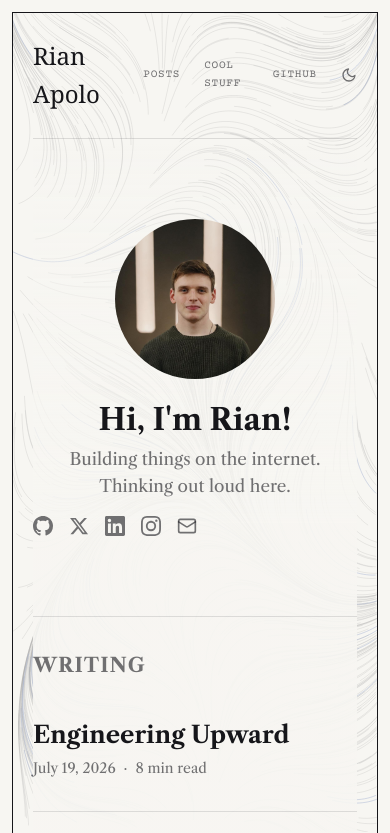
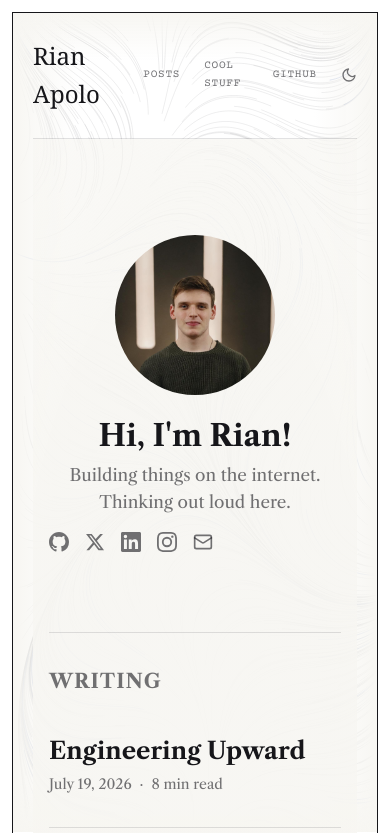
Before and after one commit to rianino/rianino.github.io, an Astro site: page / in a window 390 px wide. Shown: the top 833 px of the page. Built offline with nearby package versions, Linux system fonts and the light colour scheme; Astro itself is replaced by a stand-in of ours; a web font is replaced by a local one.

Commit message:
feat: Flow field fills the sheet; white only frames the page edges
Homepage water study now fills the whole framed sheet top-to-bottom. Body
background goes transparent on the homepage; a fixed edge-frame keeps white
only at the outer borders, and the content sits on a radial white wash with
generous padding so text has clear breathing room from the water.

```diff
--- a/src/components/FlowField.astro
+++ b/src/components/FlowField.astro
@@ -5,6 +5,7 @@
 ---
 
 <canvas id="cflow" aria-hidden="true"></canvas>
+<div class="flow-frame" aria-hidden="true"></div>
 
 <style>
   #cflow {
@@ -12,9 +13,22 @@
     inset: 12px; /* sit inside the framed sheet */
     width: calc(100% - 24px);
     height: calc(100% - 24px);
+    z-index: -2;
+    pointer-events: none;
+    opacity: 0.4;
+  }
+  /* White only at the outer edges of the sheet; the centre stays clear so the
+     flow field fills top, bottom and sides as the page scrolls. */
+  .flow-frame {
+    position: fixed;
+    inset: 12px;
     z-index: -1;
     pointer-events: none;
-    opacity: 0.4;
+    background:
+      linear-gradient(to right, var(--color-bg), transparent var(--space-16)),
+      linear-gradient(to left, var(--color-bg), transparent var(--space-16)),
+      linear-gradient(to bottom, var(--color-bg), transparent var(--space-12)),
+      linear-gradient(to top, var(--color-bg), transparent var(--space-12));
   }
 </style>
 
--- a/src/pages/index.astro
+++ b/src/pages/index.astro
@@ -27,17 +27,28 @@ const posts = (await getCollection('blog', ({ data }) => !data.draft))
 </BaseLayout>
 
 <style>
-  /* The water study shows through at the top, then the page fades toward the
-     background as you move down — the base stays 90% opaque so the flow field
-     remains faintly visible behind the content. */
+  /* The flow field fills the whole sheet; the content sits on a soft white
+     card whose edges dissolve into the water, with generous breathing room
+     between the text and where the wash gives way. */
   .veil {
     position: relative;
-    padding-block: var(--space-8);
-    background: linear-gradient(
-      to bottom,
-      transparent 0,
-      color-mix(in srgb, var(--color-bg) 55%, transparent) 12%,
-      color-mix(in srgb, var(--color-bg) 90%, transparent) 30%
+    padding-block: var(--space-16);
+    padding-inline: var(--space-12);
+    /* Radial wash: opaque under the text, fading to clear water at the sides
+       and top/bottom so the flow reads around the content. */
+    background: radial-gradient(
+      130% 75% at 50% 40%,
+      color-mix(in srgb, var(--color-bg) 90%, transparent) 0,
+      color-mix(in srgb, var(--color-bg) 90%, transparent) 42%,
+      color-mix(in srgb, var(--color-bg) 55%, transparent) 70%,
+      transparent 100%
     );
   }
+
+  @media (max-width: 600px) {
+    .veil {
+      padding-block: var(--space-12);
+      padding-inline: var(--space-4);
+    }
+  }
 </style>
--- a/src/styles/global.css
+++ b/src/styles/global.css
@@ -28,6 +28,12 @@ body {
   margin: 12px;
   border: 1.5px solid var(--color-border-strong);
   min-height: calc(100vh - 24px);
+}
+
+/* Homepage lets the flow field fill the sheet; the solid page background is
+   suppressed so only the edge frame and the content wash stay white. */
+body:has(.veil) {
+  background-color: transparent;
 }
 
 /* Machine annotation voice — uppercase Courier meta text */
```
